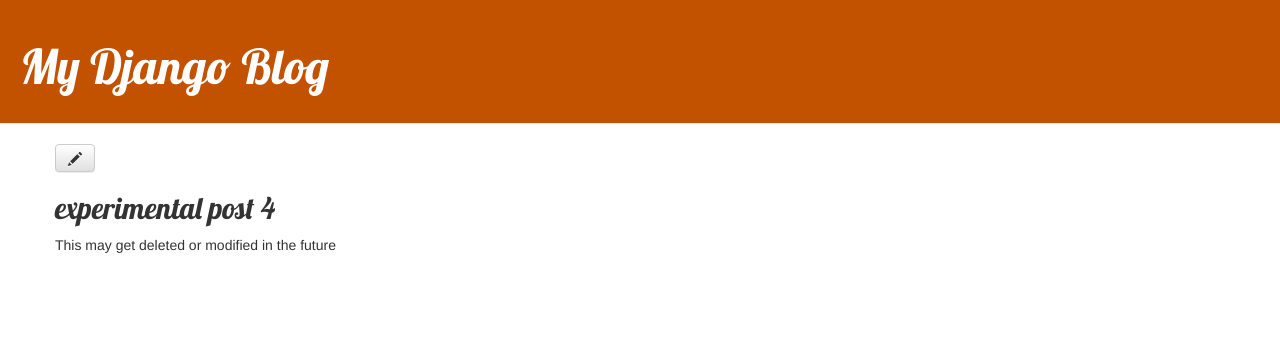
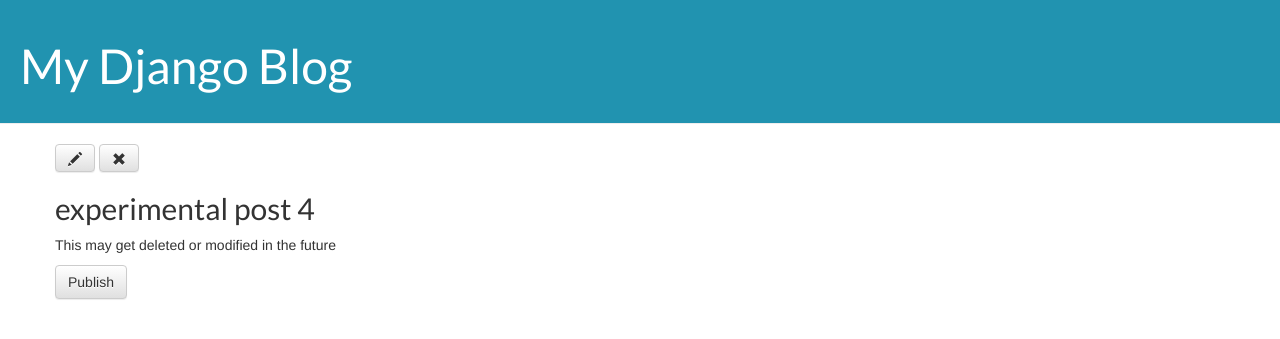
Before and after one commit to theHackCat/my-django-blog, a Django app: page /post/4/ in a window 1280 px wide. Shown: the top 339 px of the page. Run offline with Django 3.2, Linux system fonts and the light colour scheme; data comes from the database, SQL or seed files in the repository; both versions use the stored data as it was after the commit; some libraries are stand-ins or nearby versions.

Commit message:
styling changes, added button to delete posts

```diff
--- a/blog/static/css/blog.css
+++ b/blog/static/css/blog.css
@@ -1,5 +1,7 @@
 .page-header {
-    background-color: #C25100;
+    background-color: #2193b0;  /* fallback for old browsers */
+    background-color: -webkit-linear-gradient(to right, #6dd5ed, #2193b0);  /* Chrome 10-25, Safari 5.1-6 */
+    background-color: linear-gradient(to right, #6dd5ed, #2193b0); /* W3C, IE 10+/ Edge, Firefox 16+, Chrome 26+, Opera 12+, Safari 7+ */
     margin-top: 0;
     padding: 20px 20px 20px 20px;
 }
@@ -15,7 +17,7 @@
 }
 
 h1, h2, h3, h4 {
-    font-family: 'Lobster', cursive;
+    font-family: 'Lato', sans-serif;
 }
 
 .date {
--- a/blog/templates/blog/base.html
+++ b/blog/templates/blog/base.html
@@ -4,13 +4,14 @@
     <title>My Django Blog</title>
     <link rel="stylesheet" href="//maxcdn.bootstrapcdn.com/bootstrap/3.2.0/css/bootstrap.min.css">
     <link rel="stylesheet" href="//maxcdn.bootstrapcdn.com/bootstrap/3.2.0/css/bootstrap-theme.min.css">
-    <link href="//fonts.googleapis.com/css?family=Lobster&subset=latin,latin-ext" rel="stylesheet" type="text/css">
+    <link href="https://fonts.googleapis.com/css?family=Lato" rel="stylesheet" type="text/css">
     <link rel="stylesheet" href="{% static 'css/blog.css' %}">
   </head>
   <body>
     <div class="page-header">
       {% if user.is_authenticated %}
         <a href="{% url 'post_new' %}" class="top-menu"><span class="glyphicon glyphicon-plus"></span></a>
+        <a href="{% url 'post_draft_list' %}" class="top-menu"><span class="glyphicon glyphicon-edit"></span></a>
       {% endif %}
       <h1><a href="/">My Django Blog</a></h1>
     </div>
--- a/blog/templates/blog/post_detail.html
+++ b/blog/templates/blog/post_detail.html
@@ -3,12 +3,15 @@
 {% block content %}
   <div class="post">
     <a class="btn btn-default" href="{% url 'post_edit' pk=post.pk %}"><span class="glyphicon glyphicon-pencil"></span></a>
+    <a class="btn btn-default" href="{% url 'post_remove' pk=post.pk %}"><span class="glyphicon glyphicon-remove"></span></a>
     <h2>{{ post.title }}</h2>
+    <p>{{ post.text|linebreaksbr }}</p>
     {% if post.published_date %}
       <div class="date">
         {{ post.published_date }}
       </div>
+    {% else %}
+      <a class="btn btn-default" href="{% url 'post_publish' pk=post.pk %}">Publish</a>
     {% endif %}
-    <p>{{ post.text|linebreaksbr }}</p>
   </div>
 {% endblock %}
--- a/blog/urls.py
+++ b/blog/urls.py
@@ -6,4 +6,7 @@ urlpatterns = [
     path('post/<int:pk>/', views.post_detail, name='post_detail'),
     path('post/new/', views.post_new, name='post_new'),
     path('post/<int:pk>/edit/', views.post_edit, name='post_edit'),
+    path('drafts/', views.post_draft_list, name='post_draft_list'),
+    path('post/<pk>/publish', views.post_publish, name='post_publish'),
+    path('post/<pk>/remove/', views.post_remove, name='post_remove'),
 ]
--- a/blog/views.py
+++ b/blog/views.py
@@ -19,7 +19,6 @@ def post_new(request):
         if form.is_valid():
             post = form.save(commit=False)
             post.author = request.user
-            post.published_date = timezone.now()
             post.save()
             return redirect('post_detail', pk=post.pk)
     else:
@@ -33,9 +32,22 @@ def post_edit(request, pk):
         if form.is_valid():
             post = form.save(commit=False)
             post.author = request.user
-            post.published_date = timezone.now()
             post.save()
             return redirect('post_detail', pk=post.pk)
     else:
         form = PostForm(instance=post)
     return render(request, 'blog/post_edit.html', {'form': form})
+
+def post_draft_list(request):
+    posts = Post.objects.filter(published_date__isnull=True).order_by('created_date')
+    return render(request, 'blog/post_draft_list.html', {'posts': posts})
+
+def post_publish(request, pk):
+    post = get_object_or_404(Post, pk=pk)
+    post.publish()
+    return redirect('post_detail', pk=pk)
+
+def post_remove(request, pk):
+    post = get_object_or_404(Post, pk=pk)
+    post.delete()
+    return redirect('post_list')
```
Also changed, not shown: blog/templates/blog/post_draft_list.html (added, +11 -0 lines), db.sqlite3.
